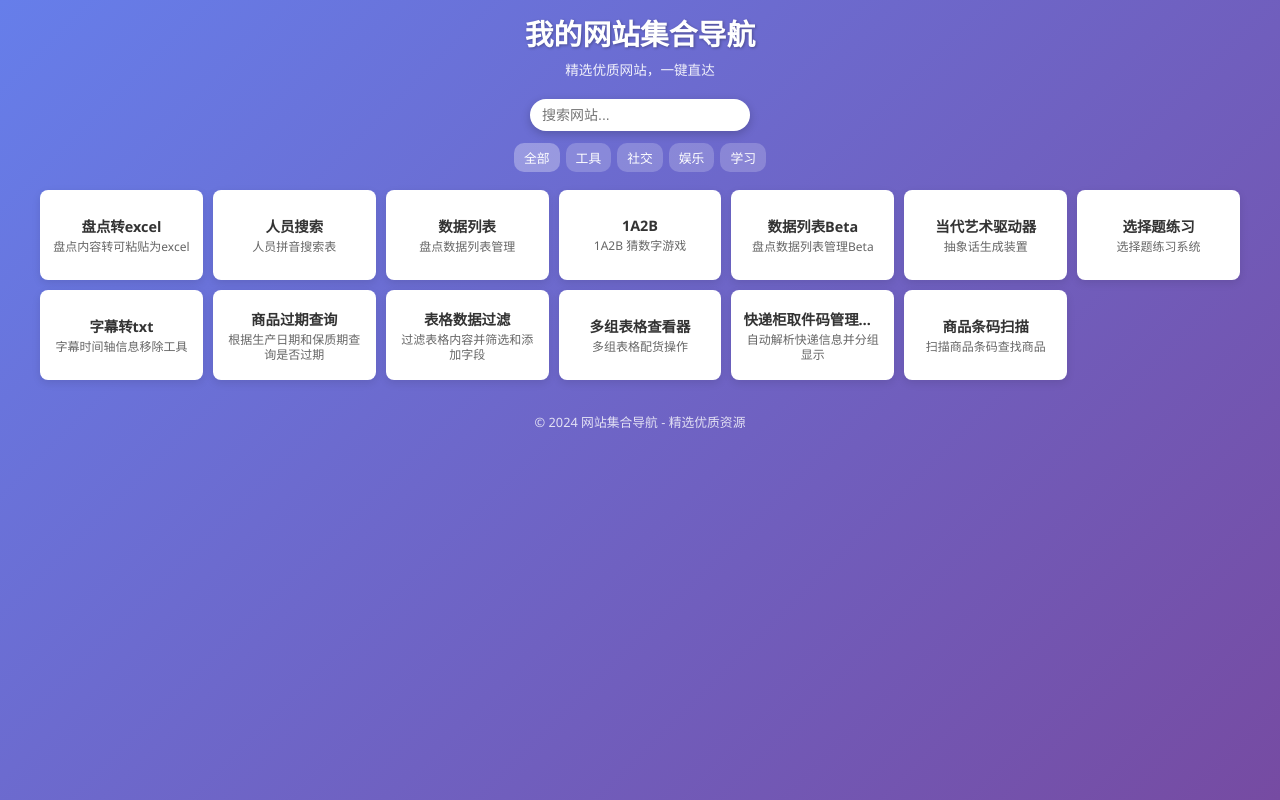
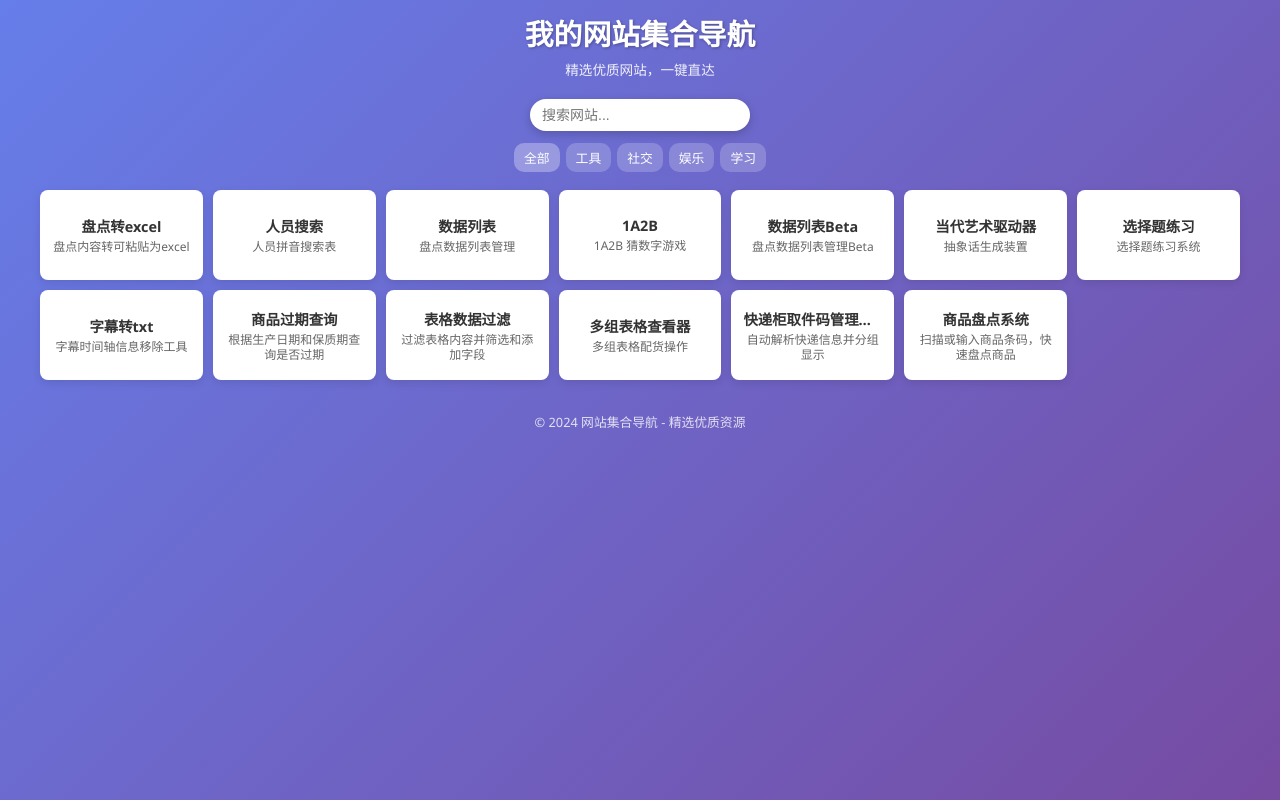
Before and after one commit to yzwsoul23/sitemap, a plain HTML site: page index.html in a window 1280 px wide. Drawn offline with Linux system fonts and the light colour scheme.

Commit message:
将扫码系统更新为商品盘点系统

```diff
--- a/index.html
+++ b/index.html
@@ -301,8 +301,8 @@
 	desc:"自动解析快递信息并分组显示",
 	url:"https://yzwsoul23.github.io/pickupCode/",
 	category:"tools"},
-	{name:"商品条码扫描",
-	desc:"扫描商品条码查找商品",
+	{name:"商品盘点系统",
+	desc:"扫描或输入商品条码，快速盘点商品",
 	url:"https://yzwsoul23.github.io/ScanCode/",
 	category:"tools"},
         ];
```
